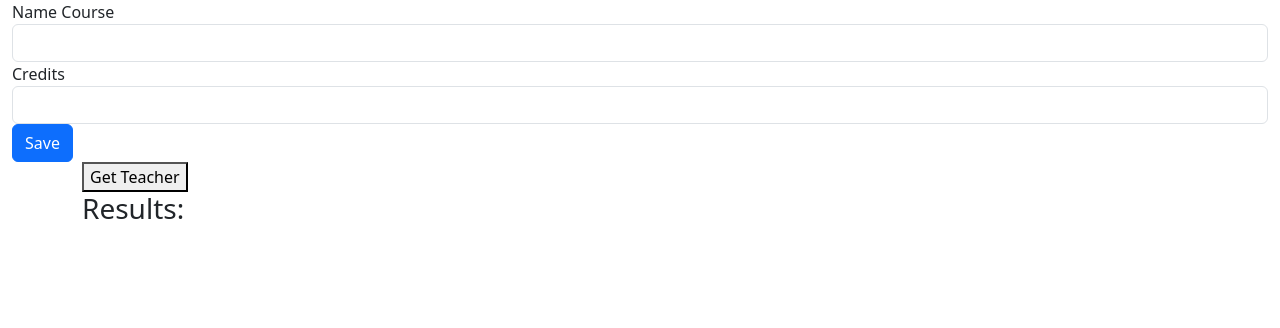
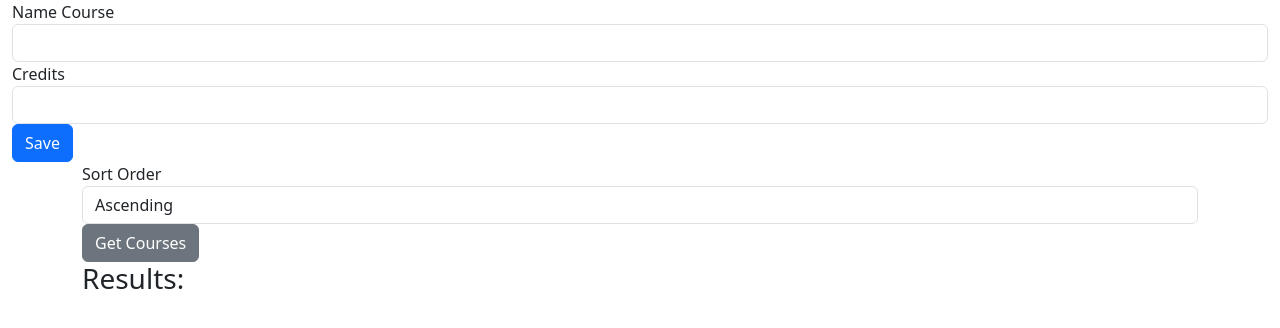
Before and after one commit to Joseph5712/workshops, a plain HTML site: page workshop4/client/index.html in a window 1280 px wide. Drawn offline with nearby package versions, Linux system fonts and the light colour scheme.

Commit message:
agregando un select para desc y asc

```diff
--- a/workshop4/client/index.html
+++ b/workshop4/client/index.html
@@ -9,28 +9,30 @@
 </head>
 <body>
   <div class="container-fluid">
-
     <form action="" method="post">
       <div class="form-group">
-        <label for="">Name Course</label>
+        <label for="name">Name Course</label>
         <input type="text" id="name" name="name" class="form-control" placeholder="" aria-describedby="helpId">
-
       </div>
       <div class="form-group">
-        <label for="">Credits</label>
+        <label for="credits">Credits</label>
         <input type="text" id="credits" name="credits" class="form-control" placeholder="" aria-describedby="helpId">
-
       </div>
       <button type="button" class="btn btn-primary" onclick="createCourse(); return false;">Save</button>
     </form>
   </div>
 
   <div class="container">
-    <button onclick="getCourses();">Get Teacher</button>
+    <div class="form-group">
+      <label for="sortOrder">Sort Order</label>
+      <select id="sortOrder" class="form-control">
+        <option value="asc">Ascending</option>
+        <option value="desc">Descending</option>
+      </select>
+    </div>
+    <button class="btn btn-secondary" onclick="getCourses();">Get Courses</button>
     <h3>Results:</h3>
     <ul id="result"></ul>
-
   </div>
 </body>
-
 </html>
--- a/workshop4/client/js/functions.js
+++ b/workshop4/client/js/functions.js
@@ -9,9 +9,9 @@ function assignEditEvents() {
 }
 
 async function getCourses() {
-    const response = await fetch("http://localhost:3001/api/courses");
+  const sortOrder = document.getElementById('sortOrder').value;
+  const response = await fetch(`http://localhost:3001/api/courses?sort=${sortOrder}`);
   const teachers = await response.json();
-    //console.log('cousers:', teachers);
 
   if(teachers) {
     const container = document.getElementById('result');
@@ -20,7 +20,7 @@ function assignEditEvents() {
       const item = document.createElement('li');
       item.innerHTML = `${element.name} <a href="" class="edit_button" id="${element._id}">Edit</a>`;
       item.setAttribute('data-id',element._id);
-        container.appendChild(item)
+      container.appendChild(item);
     });
 
     assignEditEvents();
@@ -28,12 +28,12 @@ function assignEditEvents() {
 }
 
 async function createCourse() {
-    let course =  {
+  let course = {
       name: document.getElementById('name').value,
       credits: document.getElementById('credits').value
-    }
+  };
 
-    const response = await fetch("http://localhost:3001/api/courses",{
+  const response = await fetch("http://localhost:3001/api/courses", {
       method: "POST",
       headers: {
           'Content-Type': 'application/json'
@@ -41,13 +41,5 @@ function assignEditEvents() {
       body: JSON.stringify(course)
   });
 
-    //debugger;
-    //if(response && response.status == 201){
-    //    course = await response.json();
-    //  console.log('Course saved', course);
-    //  alert('Course guardado');
-    //} else {
-    //  alert("Shit's on fire! ");
-    //}
   assignEditEvents();
 }
```
Also changed, not shown: 1 other file. Lines whose indentation alone changed are shown as unchanged.
